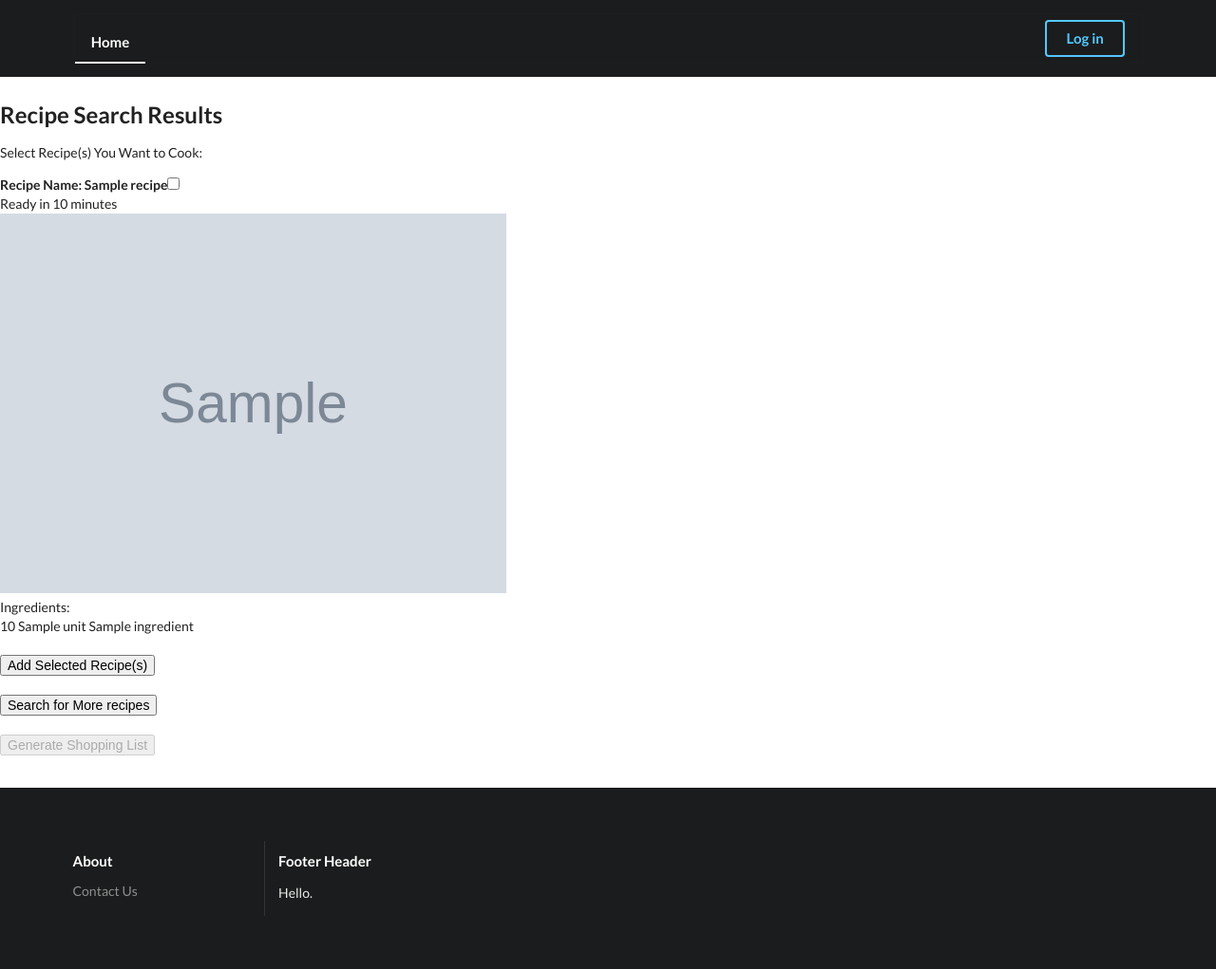
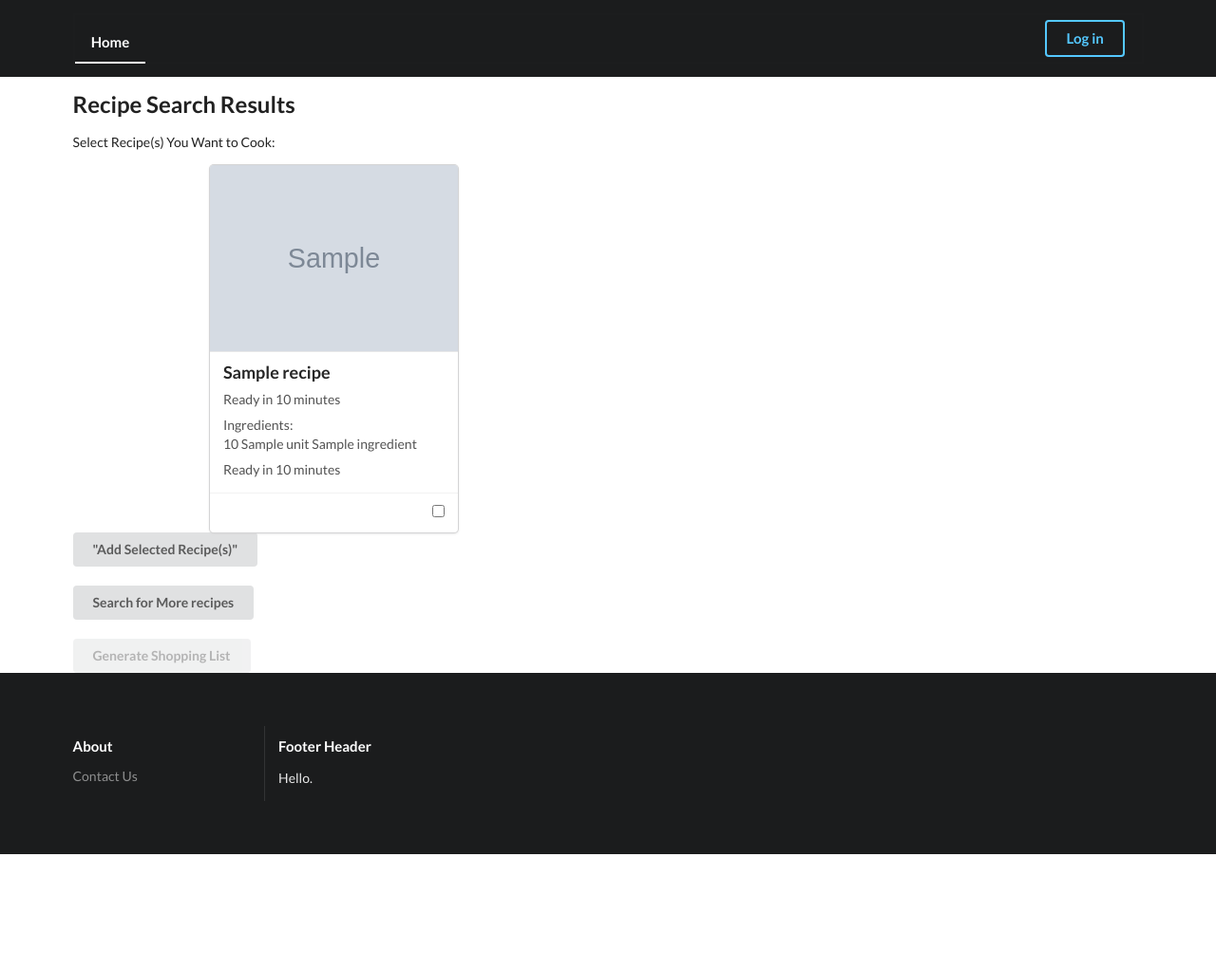
Before and after one commit to katliang/hackbright-project, a Python web app: template templates/recipes.html in a window 1280 px wide. Shown: the whole page at 95% size. After the commit the page ends 900 px from the top, so only its background shows below. Run offline with Jinja, Linux system fonts and the light colour scheme; the template is opened without the code that fills it: most values are stand-ins (such as "Sample title", 1, 10 or a date in 2020); grey boxes marked "Sample" are stand-in pictures; some libraries are stand-ins or nearby versions.

Commit message:
added basic styling to search results page

```diff
--- a/templates/recipes.html
+++ b/templates/recipes.html
@@ -3,39 +3,55 @@
 {% block title %}Recipe Search Results{% endblock %}
 
 {% block content %}
-
-<h2>Recipe Search Results</h2>
-
-<p>Select Recipe(s) You Want to Cook:</p>
-
-<p><form action="/user-recipes.json" method="POST" id="recipes">
-
-    {% for recipe in recipe_info %}
-        <b>Recipe Name: {{ recipe['title'] }}</b><input type="checkbox" name="recipeid" value="{{ recipe['id'] }}"><br>
-        Ready in {{ recipe['readyInMinutes'] }} minutes<br>
-        <img src="{{ recipe['image'] }}"><br>
-        {% if 'sourceName' in recipe %}
-            via <a href="{{ recipe['sourceUrl'] }}">{{ recipe['sourceName'] }}</a><br><br>
-        {% endif %}
-
-        Ingredients:<br>
-        {% for ingredient in recipe['extendedIngredients'] %}
-            {{ ingredient['amount'] }} {{ ingredient['unit'] }} {{ ingredient['name'] }}<br>
-        {% endfor %}<br>
-    {% endfor %}
-    <input type="submit" value="Add Selected Recipe(s)" id="submit">
-    </form><br>
-
+<div class="ui container">
+    <h2>Recipe Search Results</h2>
+    <p>Select Recipe(s) You Want to Cook:</p>
+    <div class="ui stackable grid">
+        <div class="eight wide column">
+            <form action="/user-recipes.json" method="POST" id="recipes">
+                <div class="ui two centered cards">
+                    {% for recipe in recipe_info %}
+                    <div class="card">
+                        <div class="image">
+                            <img src="{{ recipe['image'] }}">
+                        </div>
+                        <div class="content">
+                            <div class="header"><b>{{ recipe['title'] }}</b></div>
+                            <div class="meta">
+                                <a>{% if 'sourceName' in recipe %}
+                                via <a href="{{ recipe['sourceUrl'] }}">{{ recipe['sourceName'] }}</a>
+                                <br>
+                                <br> {% endif %}</a>
+                            </div>
+                            <div class="description">
+                                <p>Ready in {{ recipe['readyInMinutes'] }} minutes</p>
+                                <p>Ingredients:
+                                    <br> {% for ingredient in recipe['extendedIngredients'] %} {{ ingredient['amount'] }} {{ ingredient['unit'] }} {{ ingredient['name'] }}
+                                    <br> {% endfor %}
+                                    <p>Ready in {{ recipe['readyInMinutes'] }} minutes</p>
+                            </div>
+                        </div>
+                        <div class="extra content">
+                            <span class="right floated">
+                            <input type="checkbox" name="recipeid" value="{{ recipe['id'] }}">
+                        </span>
+                        </div>
+                    </div>
+                    {% endfor %}
+                </div>
+                <button class="ui button" type="submit" id="submit">"Add Selected Recipe(s)"</button>
+            </form>
+        </div>
+    </div>
     <div id="confirm-add-recipe"></div>
-
-    <form action="/new_search" method="GET">
-        <input type="submit" value="Search for More recipes">
-    </form><br>
-
+    <br>
+    <a href="/new_search" class="ui button">Search for More recipes</a>
+    <br>
+    <br>
     <form action="/shopping_list" method="POST">
-        <input type="submit" value="Generate Shopping List" id="new-list" disabled>
-    </form><br>
-</p>
+        <input type="submit" value="Generate Shopping List" id="new-list" class="ui button" disabled>
+    </form>
+</div>
 
 <script src="/static/js/add-recipe.js"></script>
 
```
